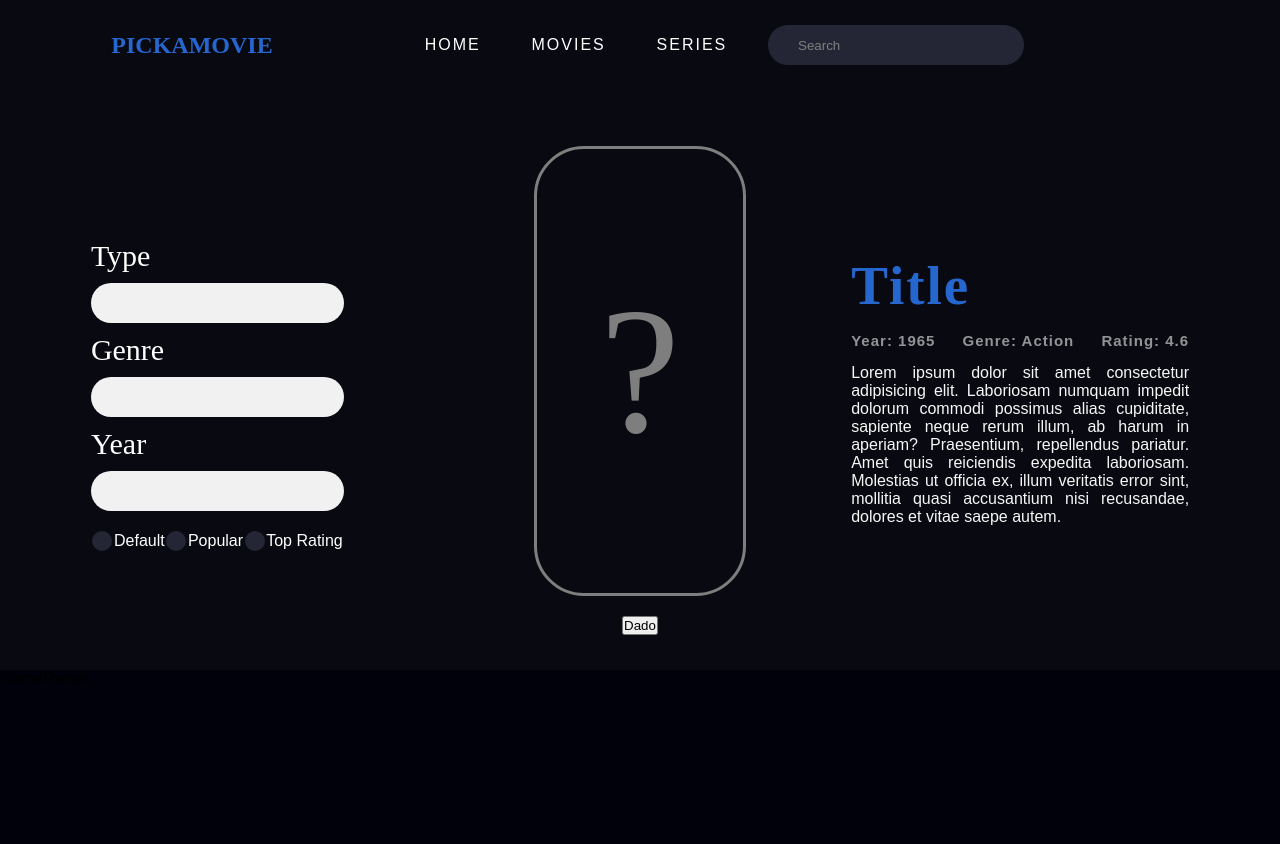
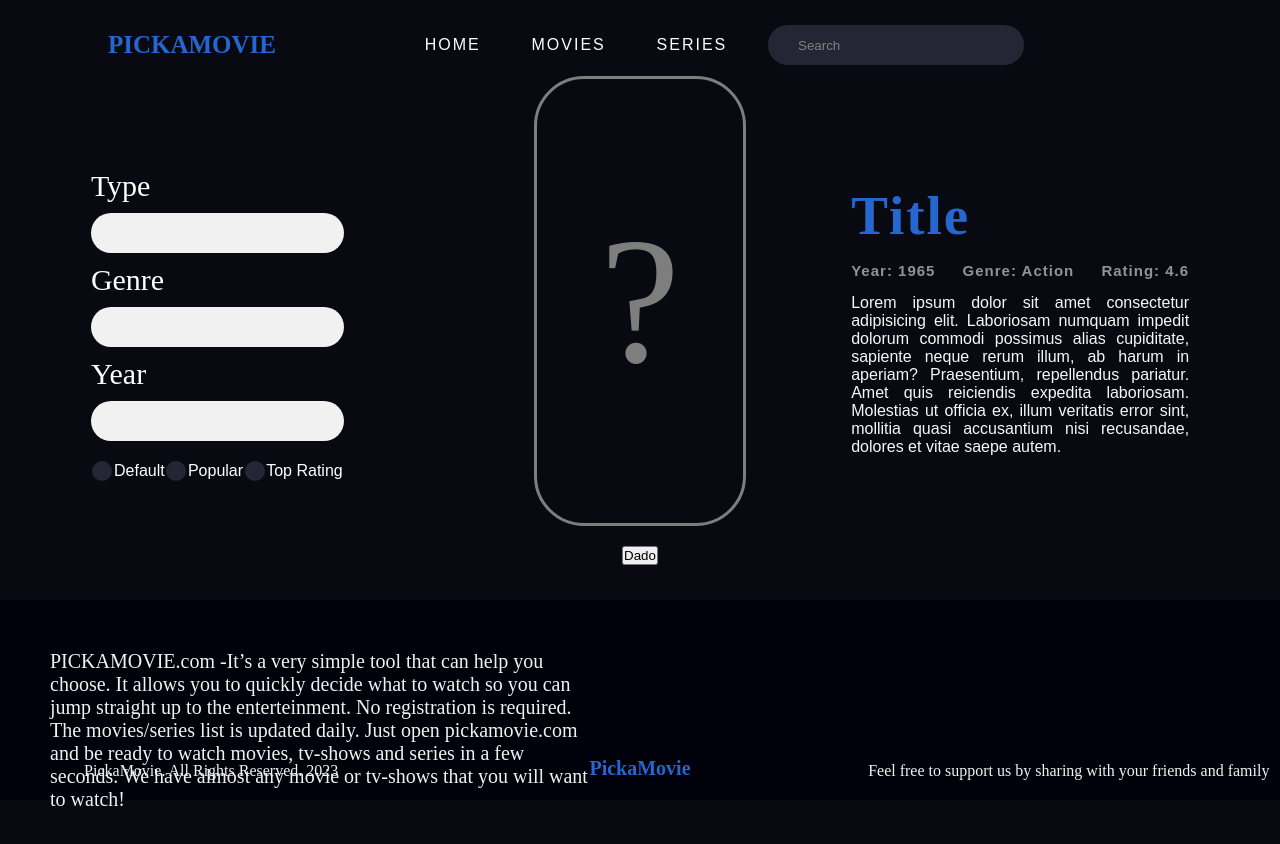
Before and after one commit to valentinopatane/pickamovie, a React app: page / in a window 1280 px wide. Shown: the top 844 px of the page. After the commit the page ends 811 px from the top, so only its background shows below. Built offline with nearby package versions, Linux system fonts and the light colour scheme; a web font is replaced by a local one.

Commit message:
añadido extra esqueleto home

```diff
--- a/src/components/HomeFooter/HomeFooter.jsx
+++ b/src/components/HomeFooter/HomeFooter.jsx
@@ -1,7 +1,28 @@
 import React from "react";
 
 const HomeFooter = () => {
-    return <div className="homeFooter">HomeFooter</div>;
+    return (
+        <div className="homeFooter">
+            <p>
+                PICKAMOVIE.com -It’s a very simple tool that can help you
+                choose. It allows you to quickly decide what to watch so you can
+                jump straight up to the enterteinment. No registration is
+                required. The movies/series list is updated daily. Just open
+                pickamovie.com and be ready to watch movies, tv-shows and series
+                in a few seconds. We have almost any movie or tv-shows that you
+                will want to watch!
+            </p>
+
+            <div className="homeFooterCopy">
+                <span>PickaMovie. All Rights Reserved. 2023</span>
+                <h4>PickaMovie</h4>
+                <span>
+                    Feel free to support us by sharing with your friends and
+                    family
+                </span>
+            </div>
+        </div>
+    );
 };
 
 export default HomeFooter;
--- a/src/components/HomeFooter/_homeFooter.scss
+++ b/src/components/HomeFooter/_homeFooter.scss
@@ -1,5 +1,37 @@
+@import "../../styles/a/_variables.scss";
 .homeFooter {
     background-color: #00010b;
     width: 100%;
     height: 100%;
+    & p {
+        color: #f1f1f1;
+        font-family: $font-text;
+        width: 50%;
+        font-size: 20px;
+        padding: 50px;
+        height: 50%;
+    }
+    & div {
+        color: #f1f1f1;
+        display: flex;
+        align-items: flex-end;
+        padding-bottom: 20px;
+        justify-content: space-between;
+        width: 100%;
+        height: 50%;
+        & h4 {
+            width: 33%;
+            text-align: center;
+            text-decoration: none;
+            color: #2666cf;
+            font-family: $font-logo;
+            font-size: 20px;
+        }
+        & span {
+            text-align: center;
+            font-family: $font-text;
+            width: 33%;
+            font-size: 16px;
+        }
+    }
 }
--- a/src/components/Navbar/_navbar.scss
+++ b/src/components/Navbar/_navbar.scss
@@ -3,6 +3,7 @@
     width: 100%;
     height: 90px;
     display: flex;
+    position: absolute;
     align-items: center;
     justify-content: left;
     background-color: transparent;
@@ -17,6 +18,7 @@
             text-decoration: none;
             color: #2666cf;
             font-family: $font-logo;
+            font-size: 25px;
         }
     }
     & ul {
--- a/src/views/Home/_home.scss
+++ b/src/views/Home/_home.scss
@@ -1,6 +1,9 @@
 .bodyHome {
     width: 100%;
     height: 100vh;
+    display: flex;
+    flex-direction: column;
+    justify-content: flex-end;
 }
 .mainHome {
     width: 100%;
@@ -11,5 +14,5 @@
     margin-top: 20px;
 }
 .footerHome {
-    height: 30%;
+    height: 25%;
 }
```
